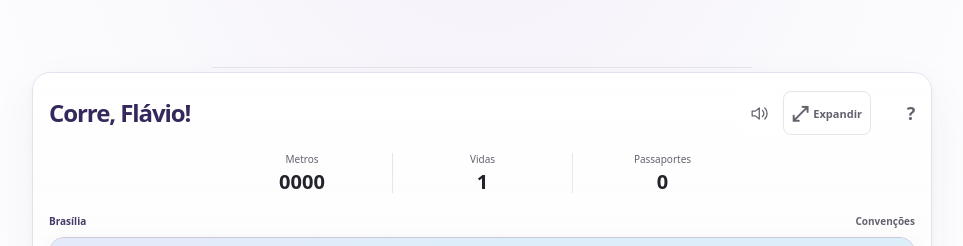
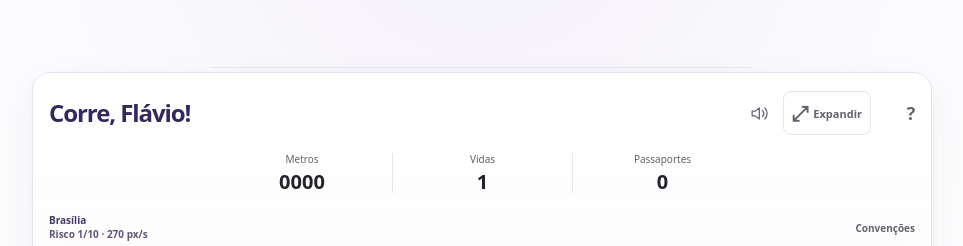
Before and after one commit to lamorimverso/lamorimsite, a plain HTML site: page tanahoraflavio/index.html in a window 1280 px wide. Shown: the part 532-778 px from the top of the page, without its empty margins (158-1121 px from the left). Drawn offline with Linux system fonts and the light colour scheme.

Commit message:
Exibir progressao de risco e ritmo com hierarquia discreta

```diff
--- a/tanahoraflavio/game.css
+++ b/tanahoraflavio/game.css
@@ -206,3 +206,7 @@ body{background:radial-gradient(ellipse at 50% 210px,#f2eef9 0,#faf9fc 44%,#fff
 body{background-color:#fff;background-image:radial-gradient(ellipse at 50% 210px,#f2eef9 0,#faf9fc 44%,#fff 88%)}
 .game-card{box-sizing:border-box;width:100%;max-width:900px;margin:4px auto 0}
 @media(max-width:600px){.game-card{margin:2px auto 0}}
+
+/* A progressão passa a ser observável sem criar mais um painel. */
+#game-difficulty{display:block;color:#655575;font-size:10px;line-height:1.5}
+@media(max-width:380px){#game-difficulty{font-size:9px}}
```
